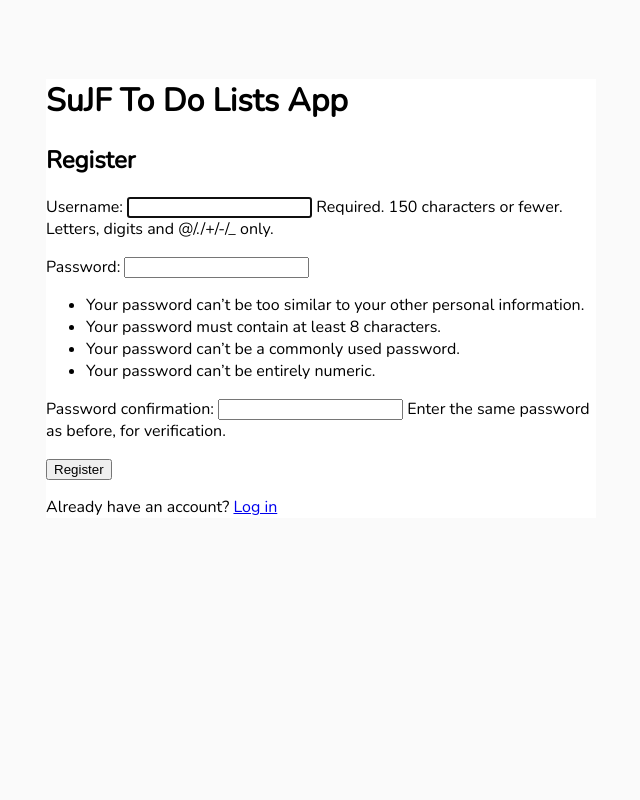
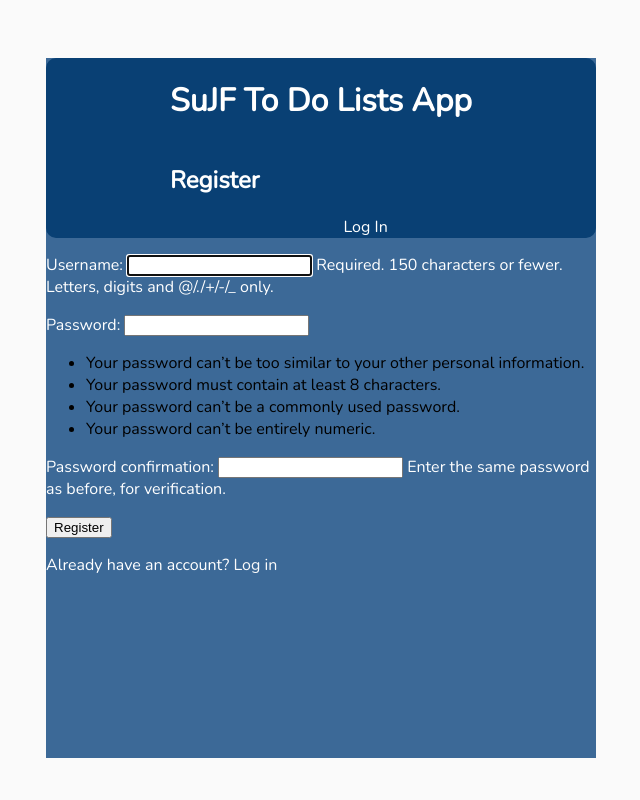
Before and after one commit to Arunavaskar/todo_list, a Django app: page /register/ in a window 1280 px wide. Shown: the whole page, without its empty margins (319-959 px from the left). Run offline with Django 3.2, Linux system fonts and the light colour scheme.

Commit message:
Minor Css design changes added

```diff
--- a/base/static/css/style.css
+++ b/base/static/css/style.css
@@ -1,4 +1,3 @@
-
 body{
     background-color: #fafafa;
     font-family: 'Nunito', sans-serif;
@@ -7,7 +6,50 @@ body{
 
 .container{
     max-width: 550px;
+    max-height: max-content;
+    min-height: 700px;
     margin: auto;
-    background-color: #fff;
+    background-color: #3C6997;
+}
+.container td{
+    color: #fafafa;
+}
+.container a{
+    text-decoration: none;
+    color: #fafafa;
+}
 
+
+.header-bar{
+    display: grid;
+    justify-content: center;
+
+    background-color: #094074;
+    border-radius: 10px;
 }
+
+.header-bar h1{
+    grid-column-start: 1;
+    grid-column-end: 3;
+    grid-row-start: 1;
+    grid-row-end: 2;
+}
+.header-bar p{
+    grid-column-start: 1;
+    grid-column-end: 2;
+    grid-row-start: 3;
+    grid-row-end: 4;
+}
+.header-bar a{
+    grid-column-start: 2;
+    grid-column-end: 3;
+    grid-row-start: 3;
+    grid-row-end: 4;
+
+    align-self: center;
+}
+
+.header-bar a, p, h2, h1  {
+    text-decoration: none;
+    color: #ffff;
+}
--- a/base/templates/base/login.html
+++ b/base/templates/base/login.html
@@ -1,18 +1,12 @@
-
 {% extends 'base/main.html' %}
 {% block content %}
 
-<body>
 <form method='POST' action="" class="main">
     {% csrf_token %}
     {{form.as_p}}
     <input type="submit" value="log in">
-
 </form>
 
 <p>Don't have an account? <a href="{% url 'register' %}">Register</a></p>
 
-</body>
-
-
 {% endblock content %}
--- a/base/templates/base/main.html
+++ b/base/templates/base/main.html
@@ -11,15 +11,14 @@
     <link rel="stylesheet" href="{% static 'css/style.css' %}">
 
     <title>To Do List</title>
+</head>
 
-
-
-</head>
 <body>
-
     <div class="container">
+        <div class="header-bar">
+            <!-- app name -->
             <h1>SuJF To Do Lists App</h1>
-
+            <!-- page name -->
             {% if 'task-update' in request.path %}
             <h2>Task Edit</h2>
             {% elif 'task-create' in request.path%}
@@ -32,13 +31,20 @@
             <h2>Delete Confirmation</h2>
             {% else %}
             <h2>Task List</h2>
-
             {% endif %}
-
-        {% block content %}
-
-        {% endblock content %}
+            <!-- logged in username -->
+            {% if request.user.is_authenticated and 'login' not in request.path%}
+            <!-- #we can see the logged in user using this object function usage
+            #django uses sessions
+            #inspect/memory/aplication/cookies : session ID
+            #this is how django uses session auth in the begining -->
+            <p>{{request.user}}</p>
+            <a href="{% url 'logout' %}">Log Out</a>
+            {% elif 'login' not in request.path %}
+            <a href=" {% url 'login' %} ">Log In</a>
+            {% endif %}
         </div>
-
+        {% block content %} {% endblock content %}
+    </div>
 </body>
 </html>
--- a/base/templates/base/register.html
+++ b/base/templates/base/register.html
@@ -1,20 +1,13 @@
 {% extends 'base/main.html' %}
 {% block content %}
-
-
-<body>
 
 
 <form method='POST' action="">
     {% csrf_token %}
     {{form.as_p}}
     <input type="submit" value="Register">
-
 </form>
 
 <p>Already have an account? <a href="{% url 'login' %}">Log in</a></p>
-</body>
-
-
 
 {% endblock content %}
--- a/base/templates/base/task_confirm_delete.html
+++ b/base/templates/base/task_confirm_delete.html
@@ -1,9 +1,5 @@
 {% extends 'base/main.html' %}
 {% block content %}
-
-
-
-<body>
 
 <a href="{% url 'tasks' %}">go back</a>
 <form method='POST' action="">
@@ -11,6 +7,5 @@
     <p>are you sure you want delete this task? {{task}}</p>
     <button type="submit">delete</button>
 </form>
-</body>
 
 {% endblock content %}
```
Also changed, not shown: base/templates/base/task_form.html (+0 -10 lines), base/templates/base/task_list.html (+0 -20 lines), db.sqlite3. Lines whose indentation alone changed are shown as unchanged.
